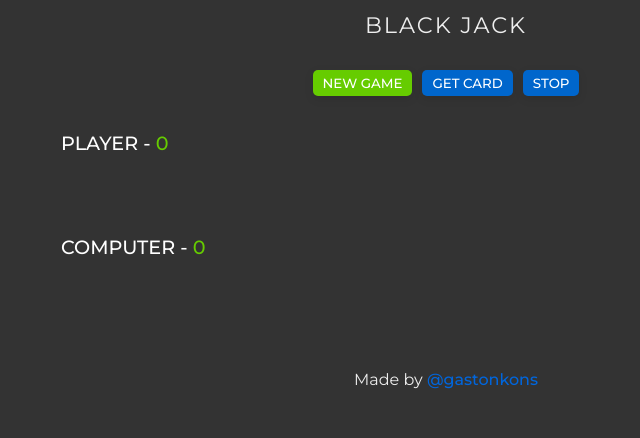
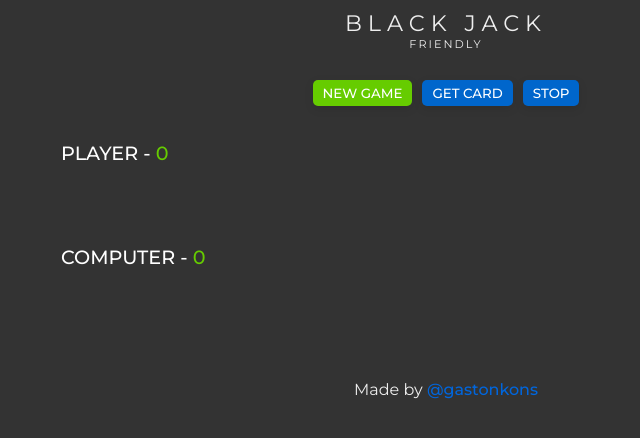
Before and after one commit to gastonkons/blackjack-js, a plain HTML site: page index.html in a window 1280 px wide. Shown: the whole page, without its empty margins (194-834 px from the left). Drawn offline with Linux system fonts and the light colour scheme.

Commit message:
add friendly features

```diff
--- a/assets/css/styles.css
+++ b/assets/css/styles.css
@@ -12,19 +12,26 @@ body {
 }
 
 header {
-  height: 50px;
+  height: 60px;
   background: #333;
   color: #eee;
   display: flex;
   justify-content: center;
   align-items: center;
+  text-align: center;
 }
 
 header h1 {
   font-weight: 400;
-  letter-spacing: 2px;
+  letter-spacing: 6px;
   font-size: 1.4rem;
   text-transform: uppercase;
+}
+
+header span {
+  display: block;
+  font-size: 0.7rem;
+  letter-spacing: 2px;
 }
 
 header a {
--- a/assets/js/juego.js
+++ b/assets/js/juego.js
@@ -87,7 +87,7 @@ const createCard = (elementHTML) => {
 // Turno de la Computadora
 
 const computerTurn = (pointsMin) => {
-  while (pointsComputer <= pointsMin && pointsMin <= 21) {
+  while (pointsComputer < pointsMin && pointsMin <= 21) {
     createCard(pointsHTML[1]);
     if (pointsMin > 21) {
       break;
@@ -167,7 +167,6 @@ const defaultValues = () => {
 const newGame = () => {
   defaultValues();
   result.classList.remove("active");
-  console.log(deck);
 };
 
 // Eventos
@@ -179,7 +178,6 @@ btnGet.addEventListener("click", () => {
   }
   createCard(pointsHTML[0]);
   if (pointsPlayer > 21) {
-    console.warn("Perdiste :(");
     disableBtn(btnGet);
     disableBtn(btnStop);
     computerTurn(pointsPlayer);
--- a/index.html
+++ b/index.html
@@ -7,10 +7,10 @@
     <meta name="author" content="Gaston Konstantinides" />
     <meta
       name="description"
-      content="Blackjack game created by Gaston Konstantinides"
+      content="Blackjack is a friendly game created by Gaston Konstantinides"
     />
     <!-- Title -->
-    <title>Blackjack 21 made by @gastonkons</title>
+    <title>Blackjack Friendly made by @gastonkons</title>
     <!-- Favicon -->
     <link
       rel="apple-touch-icon"
@@ -99,7 +99,9 @@
   </head>
   <body>
     <header>
-      <a href="/"><h1>Black jack</h1></a>
+      <a href="/blackjack-js"
+        ><h1>Black Jack <span>Friendly</span></h1></a
+      >
     </header>
     <main>
       <section class="handlers">
```
